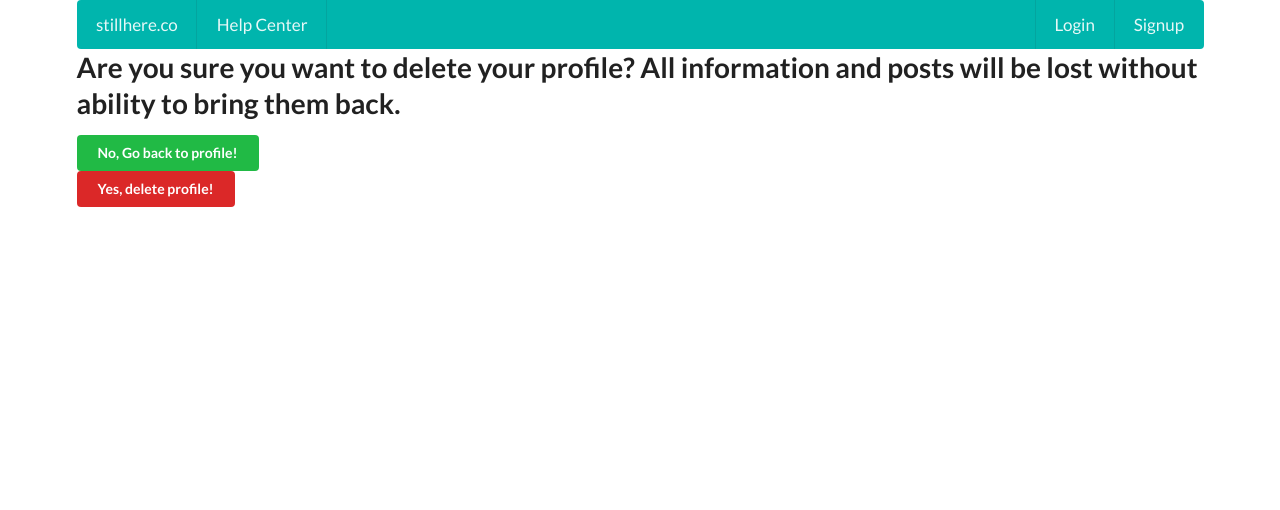
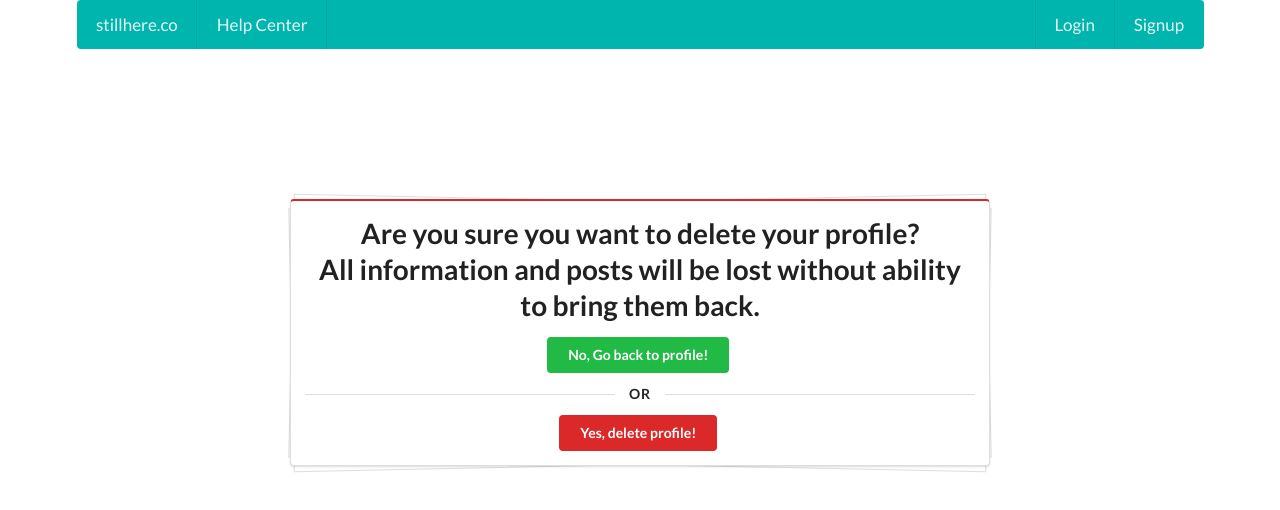
Before and after one commit to Aoliveras/still-here, a React (Create React App) app in the folder client/: page /deleteProfile in a window 1280 px wide. Shown: the top 510 px of the page. Built offline with nearby package versions, Linux system fonts and the light colour scheme.

Commit message:
styled deleteProfile page to match rest of site

```diff
--- a/client/src/components/DeleteProfile/DeleteProfile.js
+++ b/client/src/components/DeleteProfile/DeleteProfile.js
@@ -16,12 +16,15 @@ class DeleteProfile extends Component {
         let {handleSubmit} = this;
 
     return (
-        <div className="ui aligned center container">
-            <h1>Are you sure you want to delete your profile? All information and posts will be lost without ability to bring them back.</h1>
+        <div className='ui center aligned container text' style={{ marginTop: "150px" }}>
+        <div className="ui red segment piled">
+            <h1>Are you sure you want to delete your profile? <br/> All information and posts will be lost without ability to bring them back.</h1>
             <Link to='/profile' className="ui green button">No, Go back to profile!</Link>
+            <div className="ui horizontal divider">Or</div>
             <form onSubmit={handleSubmit}>
                 <button className="ui red button">Yes, delete profile!</button>
             </form>
+        </div>
         </div>
         )
     }
```
